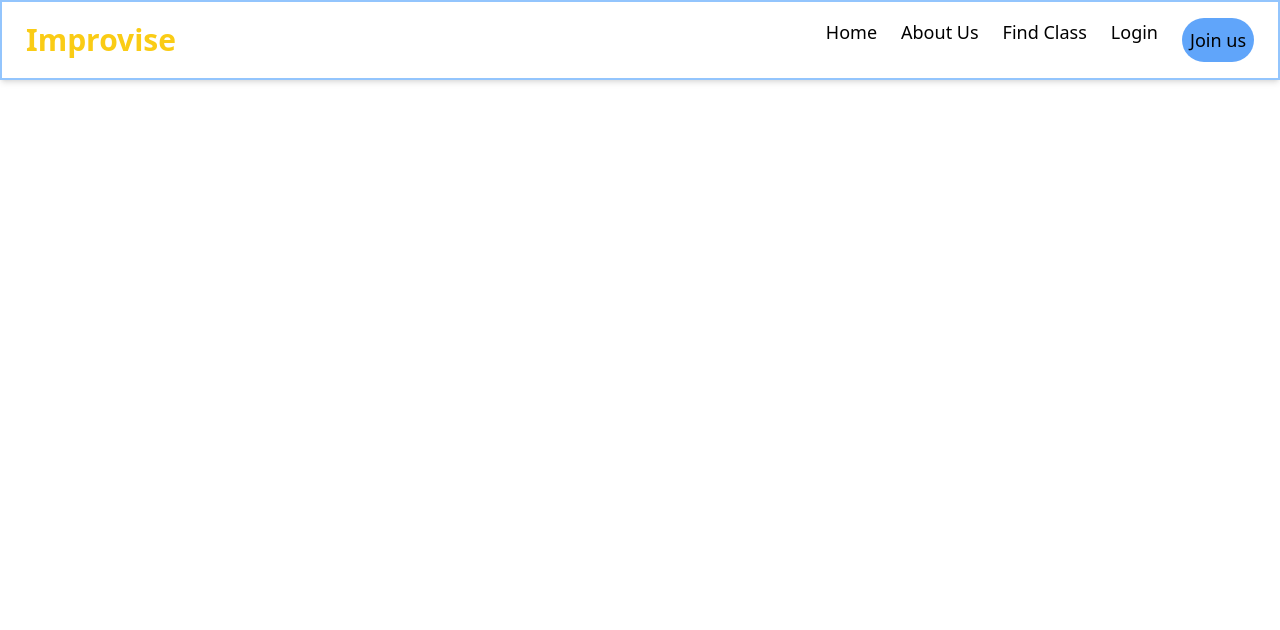
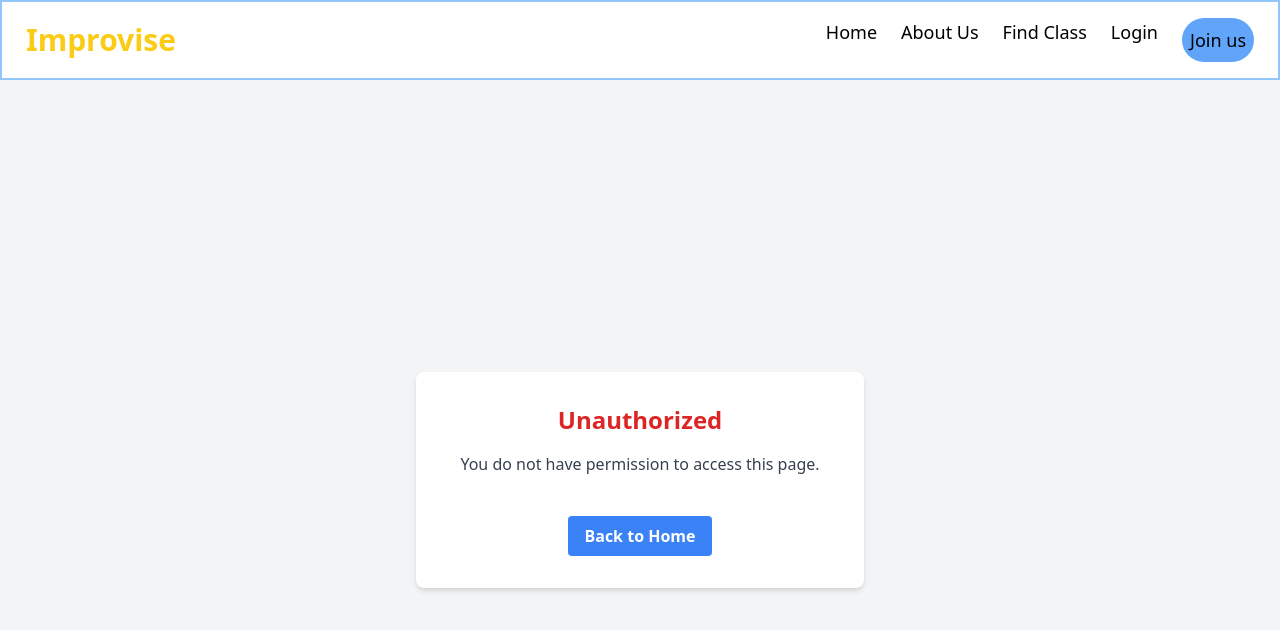
Before and after one commit to Inayatkhan9909/Improvise-Frontend, a React (Create React App) app: page /unauthorized in a window 1280 px wide. Shown: the top 630 px of the page. Built offline with nearby package versions, Linux system fonts and the light colour scheme; no server answers.

Commit message:
privates routes based on role created

```diff
--- a/src/App.js
+++ b/src/App.js
@@ -7,6 +7,8 @@ import Navbar from './features/layout/Navbar.tsx'
 import {HomePage} from './features/pages/HomePage.tsx'
 import {ProfilePage} from './features/pages/ProfilePage.tsx'
 import {CreateClassPage} from './features/instructor/pages/CreateClassPage.tsx'
+import {Unauthorized} from './features/pages/Unauthorized.tsx'
+import AuthRoutes from './features/routes/AuthRoutes.tsx'
 
 function App() {
   return (
@@ -17,10 +19,17 @@ function App() {
       <Navbar/>
         <Routes>
           <Route path="/" element={<HomePage/>} />
-          <Route path="/signup" element={<SignupPage/>} />
-          <Route path="/login" element={<LoginPage/>} />
+
+           <Route element={<AuthRoutes/>}>
+           <Route path="/signup" element={<SignupPage/>} />
+           <Route path="/login" element={<LoginPage/>} />
+           </Route>
+
+
           <Route path="/profile" element={<ProfilePage/>} />
           <Route path="/createclass" element={<CreateClassPage/>} />
+
+          <Route path="/unauthorized" element={<Unauthorized/>} />
         </Routes>
       </Router>
       </UserContextProvider>
--- a/src/features/instructor/components/CreateClasses.tsx
+++ b/src/features/instructor/components/CreateClasses.tsx
@@ -8,8 +8,6 @@ import {
     Typography,
     Snackbar,
     Alert,
-    IconButton,
-    InputAdornment,
 } from '@mui/material';
 
 import { classAuth } from '../hooks/classAuth';
@@ -22,7 +20,7 @@ const CreateClass = () => {
         title: '',
         description: '',
         date: '',
-        timing: '', // Changed from price to time
+        timing: '',
         duration: '',
         maxStudents: '',
         category: '',
--- /dev/null
+++ b/src/features/pages/Unauthorized.tsx
@@ -0,0 +1,23 @@
+import React from 'react';
+import { useNavigate } from 'react-router-dom';
+
+export const Unauthorized = () => {
+  const navigate = useNavigate();
+
+  return (
+    <div className="flex items-center justify-center min-h-screen bg-gray-100">
+      <div className="bg-white shadow-md rounded-lg p-8 max-w-md w-full text-center">
+        <h1 className="text-2xl font-bold text-red-600 mb-4">Unauthorized</h1>
+        <p className="text-gray-700 mb-6">
+          You do not have permission to access this page.
+        </p>
+        <button
+          onClick={() => navigate('/')}
+          className="mt-4 bg-blue-500 text-white font-semibold py-2 px-4 rounded hover:bg-blue-600 transition duration-200"
+        >
+          Back to Home
+        </button>
+      </div>
+    </div>
+  );
+};
--- /dev/null
+++ b/src/features/routes/AdminRoutes.tsx
@@ -0,0 +1,20 @@
+import React, { useContext, useEffect } from 'react'
+import { UserContext } from '../Context/userContext'
+import { Outlet, useNavigate } from 'react-router-dom';
+
+const AdminRoutes = () => {
+    const { user } = useContext(UserContext);
+    const navigate = useNavigate();
+
+    useEffect(() => {
+        if (!user?.isAdmin) {
+            navigate('/unauthorized');
+        }
+    }, [user, navigate]);
+
+    return user && user?.isAdmin ? <Outlet /> : null;
+
+
+}
+
+export default AdminRoutes
--- /dev/null
+++ b/src/features/routes/AuthRoutes.tsx
@@ -0,0 +1,18 @@
+import React, { useContext, useEffect } from 'react';
+import { UserContext } from '../Context/userContext';
+import { Outlet, useNavigate } from 'react-router-dom';
+
+const AuthRoutes = () => {
+    const { user } = useContext(UserContext);
+    const navigate = useNavigate();
+
+    useEffect(() => {
+        if (user) {
+            navigate('/unauthorized');
+        }
+    }, [user, navigate]); // Dependency array includes user and navigate
+
+    return !user ? <Outlet /> : null; // Render Outlet if user is not present
+}
+
+export default AuthRoutes;
--- /dev/null
+++ b/src/features/routes/InstructorRoutes.tsx
@@ -0,0 +1,18 @@
+import React, { useContext, useEffect } from 'react'
+import { UserContext } from '../Context/userContext';
+import { Outlet, useNavigate } from 'react-router-dom';
+
+const InstructorRoutes = () => {
+    const { user } = useContext(UserContext);
+    const navigate = useNavigate();
+
+    useEffect(() => {
+        if (!user?.role.includes('instructor')) {
+            navigate('/unauthorized');
+        }
+    }, [user, navigate]);
+
+    return user && user?.role.includes('instructor') ? <Outlet /> : null;
+}
+
+export default InstructorRoutes
```
